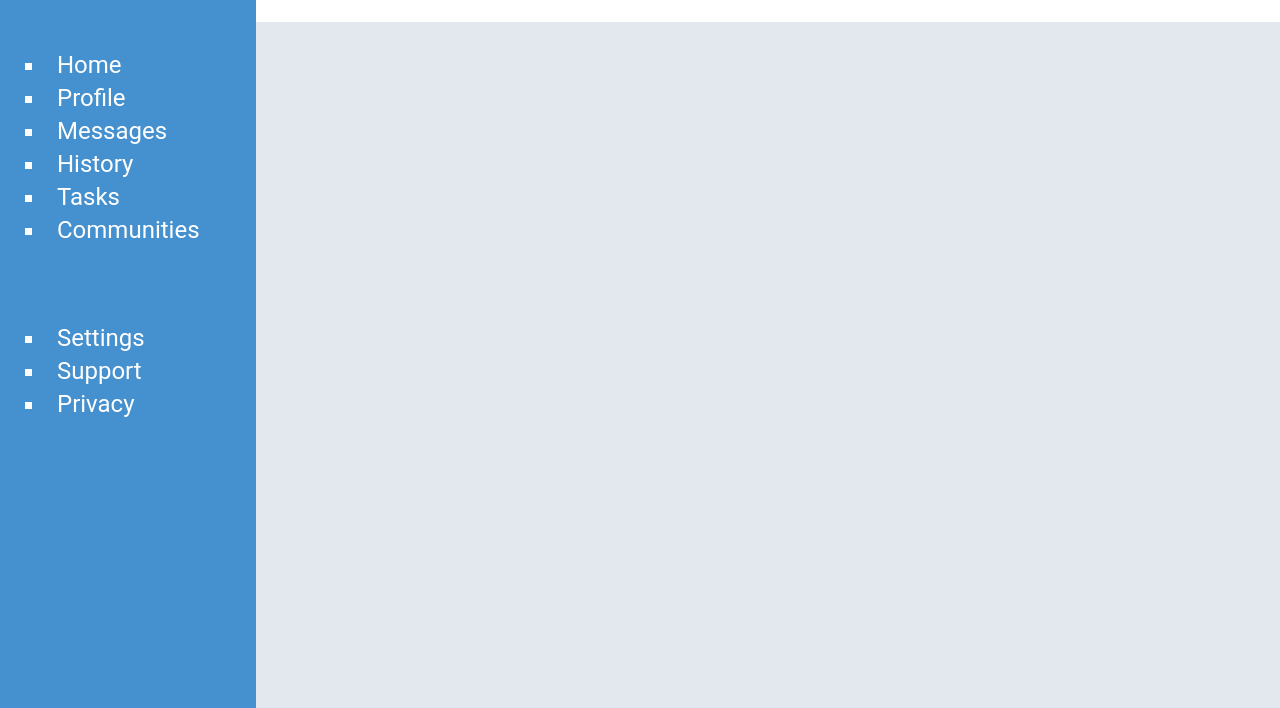
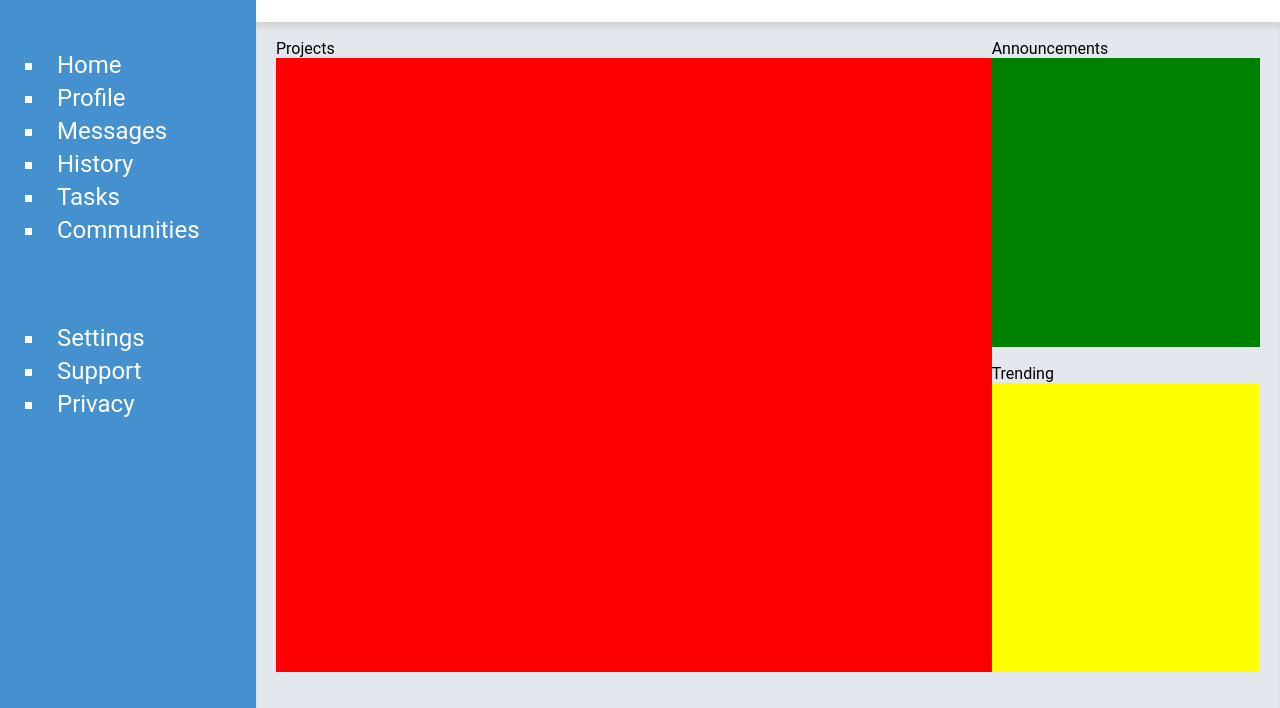
Before and after one commit to mchlrc/static-admin-dashboard, a plain HTML site: page index.html in a window 1280 px wide. Shown: the part 92-800 px from the top of the page. Drawn offline with Linux system fonts and the light colour scheme.

Commit message:
Format Main Content Area
Initial layout added to main content area.

```diff
--- a/index.html
+++ b/index.html
@@ -47,7 +47,14 @@
           <button>Share</button>
         </div>
       </div>
-      <div class="content"></div>
+      <div class="content">
+        <div class="projects-title">Projects</div>
+        <div class="projects title"></div>
+        <div class="announcements-title">Announcements</div>
+        <div class="announcements"></div>
+        <div class="trending-title">Trending</div>
+        <div class="trending"></div>
+      </div>
     </div>
   </body>
 </html>
--- a/styles/style.css
+++ b/styles/style.css
@@ -159,7 +159,12 @@ body {
   grid-row-end: 3;
   grid-column-start: 2;
   grid-column-end: 3;
+  grid-template-columns: 4fr 4fr 3fr;
+  grid-template-rows: 1fr 8fr 1fr 8fr 1fr;
   background-color: var(--custom-grey);
+  padding-left: 20px;
+  padding-right: 20px;
+  box-shadow: 0px 5px 5px var(--custom-box-shadow-grey) inset;
 }
 
 li {
@@ -181,3 +186,57 @@ li {
   font-size: 2em;
   color: white;
 }
+
+.projects-title {
+  grid-row-start: 1;
+  grid-row-end: 2;
+  grid-column-start: 1;
+  grid-column-end: 3;
+  justify-self: self-start;
+  align-self: self-end;
+}
+
+.projects {
+  grid-row-start: 2;
+  grid-row-end: 5;
+  grid-column-start: 1;
+  grid-column-end: 3;
+  background-color: red;
+}
+
+.announcements-title {
+  grid-row-start: 1;
+  grid-row-end: 2;
+  grid-column-start: 3;
+  grid-column-end: 4;
+  justify-self: self-start;
+  align-self: self-end;
+}
+
+.announcements {
+  grid-row-start: 2;
+  grid-row-end: 3;
+  grid-column-start: 3;
+  grid-column-end: 4;
+  background-color: green;
+}
+
+.trending-title {
+  grid-row-start: 3;
+  grid-row-end: 4;
+  grid-column-start: 3;
+  grid-column-end: 4;
+  justify-self: self-start;
+  align-self: self-end;
+}
+
+.trending {
+  grid-row-start: 4;
+  grid-row-end: 5;
+  grid-column-start: 3;
+  grid-column-end: 4;
+  background-color: yellow;
+}
+
+.main-content-title {
+}
```
